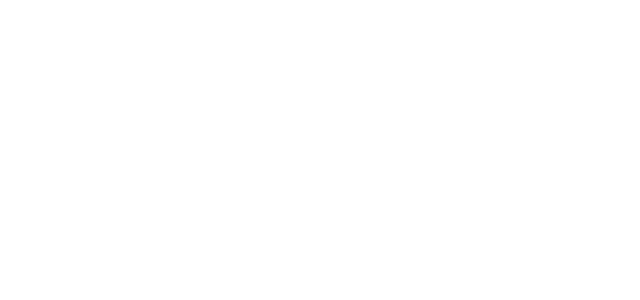
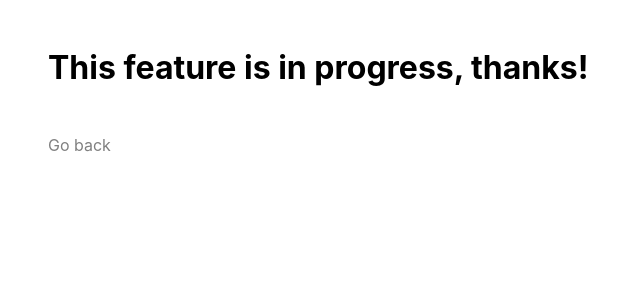
Before and after one commit to 30ozSteak/garnish, a React (Create React App) app: page /settings in a window 1280 px wide. Shown: the top 300 px of the page, without its empty margins (0-640 px from the left). Built offline with nearby package versions, Linux system fonts and the light colour scheme.

Commit message:
not sure what broke the fab but its sort of fixed now

```diff
--- a/src/App.js
+++ b/src/App.js
@@ -3,6 +3,7 @@
 import { Route, withRouter } from "react-router-dom";
 import { connect } from "react-redux";
 import Main from "./Containers/Main/Main";
+import Settings from "./Components/Settings/Settings";
 
 export class App extends Component {
   constructor() {
@@ -17,6 +18,7 @@
       <div className="App">
         <Route exact path="/" component={LandingLoading} />
         <Route exact path="/main" component={Main} />
+        <Route exact path="/settings" component={Settings} />
       </div>
     );
   }
--- a/src/Components/Fab/Fab.css
+++ b/src/Components/Fab/Fab.css
@@ -28,7 +28,6 @@
   left: 0;
   overflow: hidden;
   position: absolute;
-  top: 0;
   transform: scale(0);
   transition: 0.5s;
   width: 100%;
@@ -55,7 +54,7 @@
   background-size: 20px;
   filter: brightness(105%);
   transition-delay: 0s;
-  top: -100%;
+  top: -195%;
   z-index: 2;
 }
 
@@ -64,7 +63,7 @@
   background-color: var(--GFmint);
   background-repeat: no-repeat;
   background-size: 20px;
-  top: -200%;
+  top: -295%;
   transition-delay: 0.2s;
   filter: brightness(110%);
   z-index: 1;
@@ -76,7 +75,7 @@
   background-repeat: no-repeat;
   background-size: 20px;
   filter: brightness(115%);
-  top: -300%;
+  top: -395%;
   transition-delay: 0.4s;
   z-index: 0;
 }
--- a/src/Components/Fab/Fab.js
+++ b/src/Components/Fab/Fab.js
@@ -26,7 +26,7 @@
           </span>
           <div>
             <NavLink to="/" />
-            <NavLink to="/notes" />
+            <NavLink to="/faves" />
             <NavLink to="/settings" />
           </div>
         </ul>
--- a/src/Components/NewsCard/NewsCard.css
+++ b/src/Components/NewsCard/NewsCard.css
@@ -4,9 +4,9 @@
 }
 
 .news-box {
+  color: var(--NotBlack);
   margin-top: 0rem;
   padding: 1rem;
-  color: var(--NotBlack);
 }
 
 .news-box h1 {
@@ -14,12 +14,12 @@
 }
 
 .cat-box {
-  padding: 1rem;
   border-radius: 4px;
   box-shadow: 5px 5px 20px lightgray;
+  margin: 2rem auto;
+  padding: 1rem;
+  transition: 0.5s;
   width: 23rem;
-  margin: 2rem auto;
-  transition: 0.5s;
 }
 
 .cat-box:hover {
@@ -28,8 +28,9 @@
 }
 
 .cat-box img {
+  filter: brightness(110%);
+  max-height: 20rem;
   width: 100%;
-  filter: brightness(110%);
 }
 
 .article-desc {
--- a/src/Components/NewsContainer/NewsContainer.js
+++ b/src/Components/NewsContainer/NewsContainer.js
@@ -1,6 +1,5 @@
 import React, { Component } from "react";
 import "./NewsContainer.css";
-import { fetchNews } from "../../Helpers/fetcher";
 import NewsCard from "../../Components/NewsCard/NewsCard";
 import { connect } from "react-redux";
 import { updateNews } from "../../Actions/index";
--- /dev/null
+++ b/src/Components/Settings/Settings.css
@@ -0,0 +1,11 @@
+.settings-box-settings {
+  padding: 3rem;
+  height: 4rem;
+}
+
+.settings-box-settings p,
+a {
+  text-decoration: none;
+  color: gray;
+  margin-top: 3rem;
+}
--- /dev/null
+++ b/src/Components/Settings/Settings.js
@@ -0,0 +1,16 @@
+import React from "react";
+import "./Settings.css";
+import { NavLink } from "react-router-dom";
+
+const Settings = () => {
+  return (
+    <div className="settings-box-settings">
+      <h1> This feature is in progress, thanks! </h1>
+      <NavLink to="/main">
+        <p> Go back </p>
+      </NavLink>
+    </div>
+  );
+};
+
+export default Settings;
--- a/src/Containers/Main/Main.js
+++ b/src/Containers/Main/Main.js
@@ -24,14 +24,12 @@
         <Featured handleNewsLink={this.handleNewsLink} />
         <div className="biggest-news-box">
           <NewsContainer />
-          {/* <NewsCard news={this.props.news} /> */}
         </div>
       </div>
     );
   }
 }
 
-// export default Main;
 export const mapStateToProps = ({ news }) => ({
   news
 });
```
